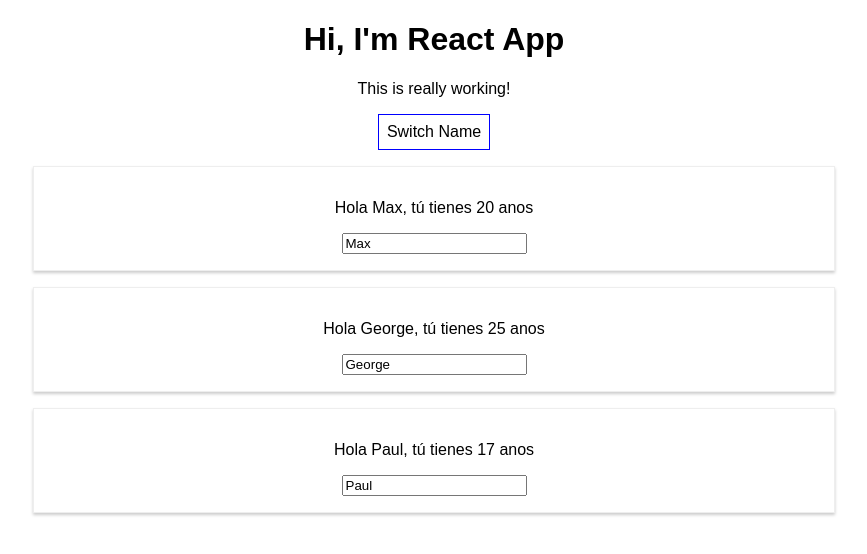
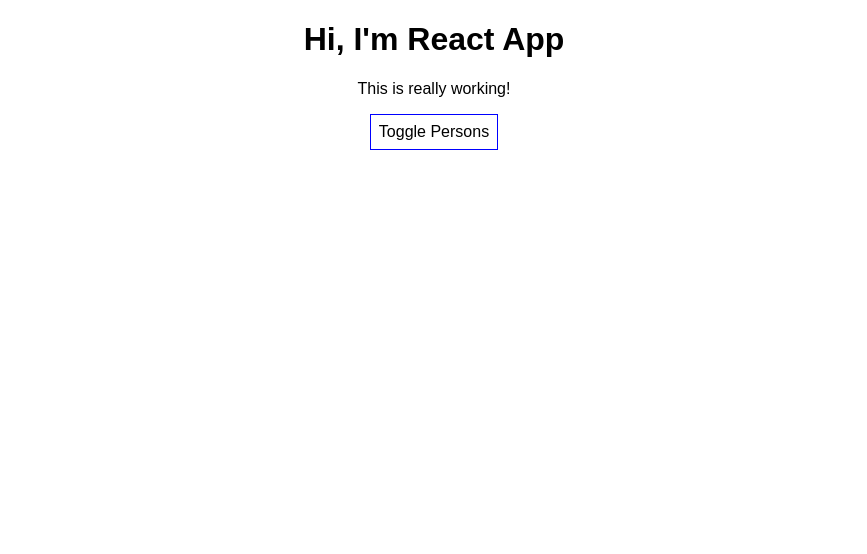
Before and after one commit to MrTuts/react-16-complete-guide, a React (Create React App) app: page / in a window 1280 px wide. Shown: the top 554 px of the page, without its empty margins (206-1073 px from the left). Built offline with nearby package versions, Linux system fonts and the light colour scheme.

Commit message:
Improve add person componet

```diff
--- a/src/App.js
+++ b/src/App.js
@@ -6,34 +6,46 @@ class App extends Component {
   constructor(props) {
     super(props);
 
-    this.switchNameHandler = this.switchNameHandler.bind(this);
+    this.deletePersonHandler = this.deletePersonHandler.bind(this);
     this.nameChangedHandler = this.nameChangedHandler.bind(this);
+    this.togglePersonsHandler = this.togglePersonsHandler.bind(this);
   }
 
   state = {
     persons: [
-      { name: 'Max', age: 20 },
-      { name: 'George', age: 25 },
-      { name: 'Paul', age: 17 },
+      { id: 'sda', name: 'Max', age: 20 },
+      { id: 'ffe', name: 'George', age: 25 },
+      { id: 'rra', name: 'Paul', age: 17 },
     ],
+    showPersons: false,
   };
 
-  switchNameHandler() {
+  deletePersonHandler(index) {
+    const persons = [...this.state.persons];
+    persons.splice(index, 1);
+    this.setState({ persons });
+  }
+
+  nameChangedHandler(event, id) {
+    const personIndex = this.state.persons.findIndex(
+      person => person.id === id,
+    );
+    if (personIndex === -1) {
+      return;
+    }
+    const person = { ...this.state.persons[personIndex] };
+    person.name = event.target.value;
+
+    const persons = [...this.state.persons];
+    persons[personIndex] = person;
+
     this.setState({
-      persons: [
-        { name: 'Paul', age: 17 },
-        { name: 'George', age: 25 },
-        { name: 'Max', age: 20 },
-      ],
+      persons,
     });
   }
 
-  nameChangedHandler(event, index) {
-    const newPersons = [...this.state.persons];
-    newPersons[index].name = event.target.value;
-    this.setState({
-      persons: newPersons,
-    });
+  togglePersonsHandler() {
+    this.setState({ showPersons: !this.state.showPersons });
   }
 
   render() {
@@ -45,22 +57,27 @@ class App extends Component {
       cursor: 'pointer',
     };
 
+    let persons = null;
+    if (this.state.showPersons) {
+      persons = this.state.persons.map(({ name, age, id }, index) => (
+        <Person
+          key={id}
+          name={name}
+          age={age}
+          click={() => this.deletePersonHandler(index)}
+          change={event => this.nameChangedHandler(event, id)}
+        />
+      ));
+    }
+
     return (
       <div className="App">
         <h1>Hi, I'm React App</h1>
         <p>This is really working!</p>
-        <button style={style} onClick={this.switchNameHandler}>
-          Switch Name
+        <button style={style} onClick={this.togglePersonsHandler}>
+          Toggle Persons
         </button>
-        {this.state.persons.map(({ name, age }, index) => (
-          <Person
-            key={index}
-            name={name}
-            age={age}
-            click={this.switchNameHandler}
-            change={event => this.nameChangedHandler(event, index)}
-          />
-        ))}
+        {persons}
       </div>
     );
   }
```
Also changed, not shown: package.json (line endings or trailing spaces), 1 other file (tests, documents, lock files or other folders).
